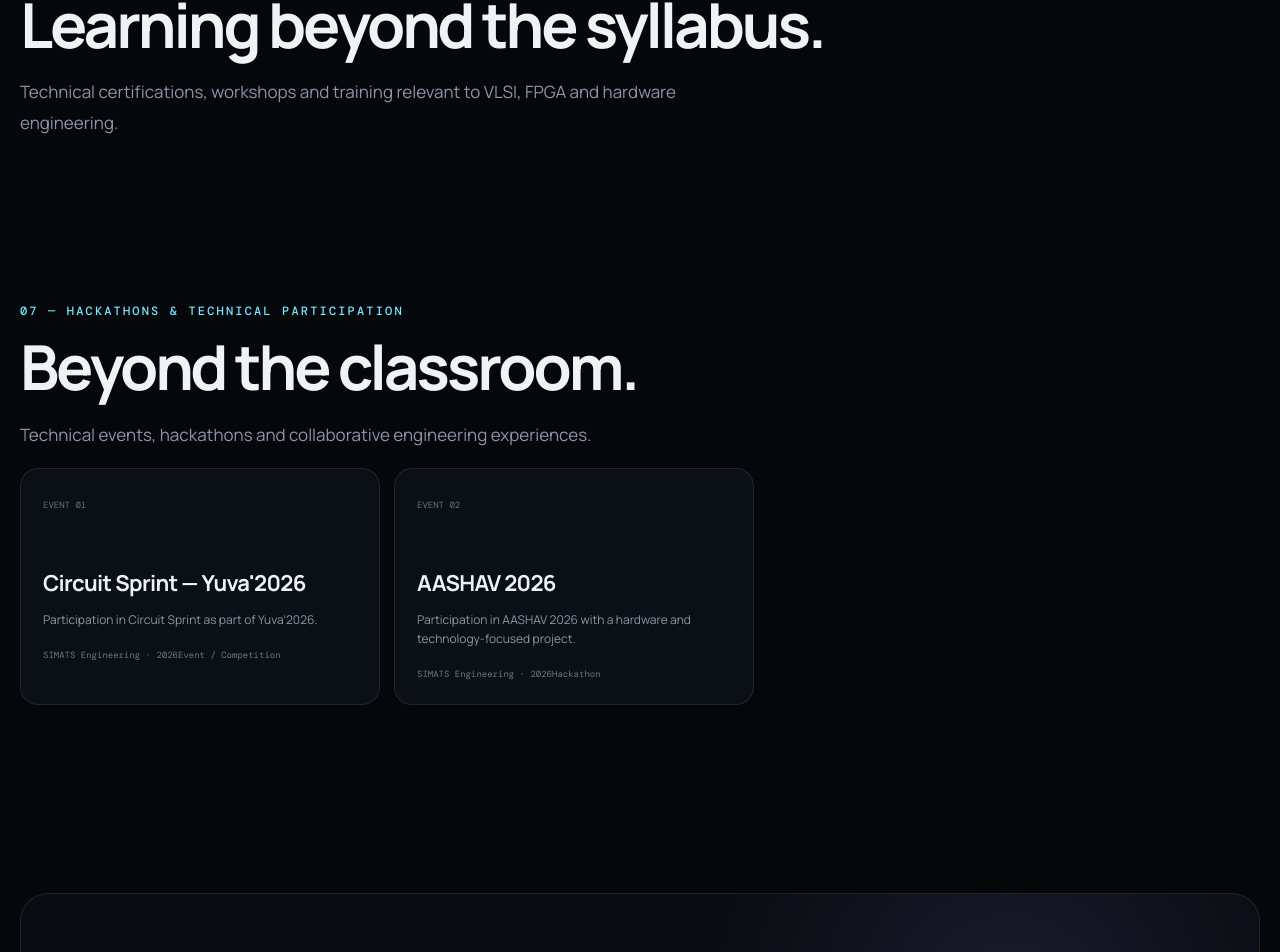
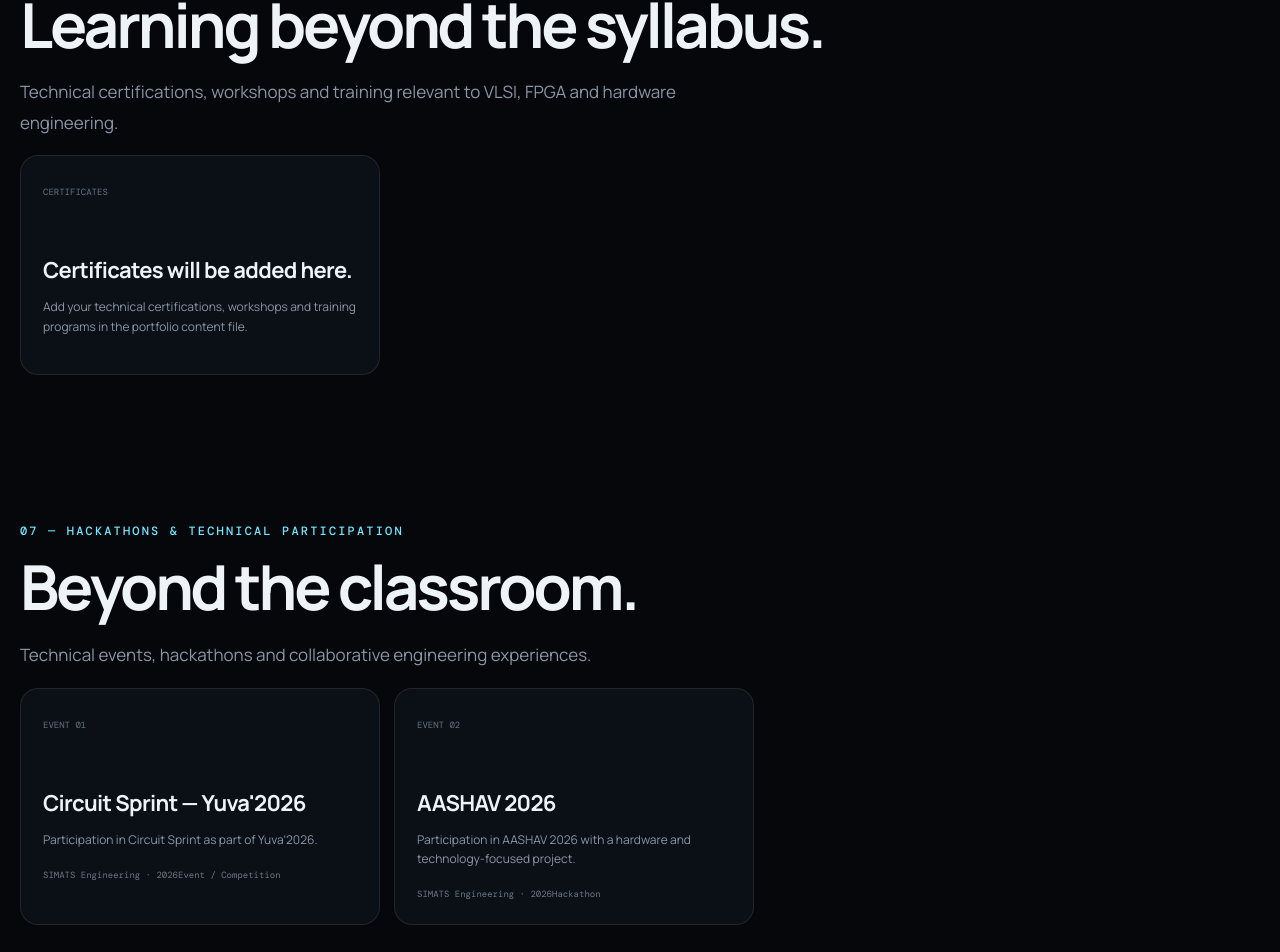
Before and after one commit to Charunivethitha-S/charunivethitha_selvaraj_portfolio, a Next.js app: page / in a window 1280 px wide. Shown: the part 3884-4836 px from the top of the page. Built offline with nearby package versions, Linux system fonts and the light colour scheme.

Commit message:
Update page.tsx

```diff
--- a/app/page.tsx
+++ b/app/page.tsx
@@ -27,7 +27,15 @@ import {
 export default function Home() {
   const [projectIndex, setProjectIndex] = useState(0);
 
+  /* ============================================================
+     PROJECT DATA
+     ------------------------------------------------------------
+     Featured projects appear in the main carousel.
+     All other projects automatically appear below it.
+     ============================================================ */
+
   const featuredProjects = projects.filter((p) => p.featured);
+  const additionalProjects = projects.filter((p) => !p.featured);
 
   const project =
     featuredProjects.length > 0
@@ -35,19 +43,16 @@ export default function Home() {
       : null;
 
   const nextProject = () =>
-    setProjectIndex(
-      (i) =>
+    setProjectIndex((i) =>
       featuredProjects.length > 0
         ? (i + 1) % featuredProjects.length
         : 0
     );
 
   const prevProject = () =>
-    setProjectIndex(
-      (i) =>
+    setProjectIndex((i) =>
       featuredProjects.length > 0
-          ? (i - 1 + featuredProjects.length) %
-            featuredProjects.length
+        ? (i - 1 + featuredProjects.length) % featuredProjects.length
         : 0
     );
 
@@ -57,7 +62,10 @@ export default function Home() {
 
       <main>
 
-        {/* ================= HERO ================= */}
+        {/* ========================================================
+            HERO
+            ======================================================== */}
+
         <section className="hero" id="home">
           <div className="container hero-grid">
 
@@ -262,7 +270,6 @@ export default function Home() {
                   pointerEvents: "none",
                 }}
               />
-
             </div>
           </div>
 
@@ -272,7 +279,10 @@ export default function Home() {
         </section>
 
 
-        {/* ================= MARQUEE ================= */}
+        {/* ========================================================
+            MARQUEE
+            ======================================================== */}
+
         <div className="marquee">
           <div className="marquee-track">
             <span>VLSI</span>
@@ -295,7 +305,10 @@ export default function Home() {
         </div>
 
 
-        {/* ================= 01 EXECUTIVE SUMMARY ================= */}
+        {/* ========================================================
+            01 EXECUTIVE SUMMARY
+            ======================================================== */}
+
         <section className="section compact" id="summary">
           <div className="container">
 
@@ -324,7 +337,10 @@ export default function Home() {
         </section>
 
 
-        {/* ================= 02 ABOUT ================= */}
+        {/* ========================================================
+            02 ABOUT
+            ======================================================== */}
+
         <section className="section compact" id="about">
           <div className="container">
 
@@ -390,7 +406,10 @@ export default function Home() {
         </section>
 
 
-        {/* ================= 03 FEATURED PROJECTS ================= */}
+        {/* ========================================================
+            03 FEATURED PROJECTS
+            ======================================================== */}
+
         <section className="section" id="projects">
           <div className="container">
 
@@ -451,12 +470,58 @@ export default function Home() {
                 </>
               )}
 
+              {!project && (
+                <div className="credential">
+                  <p>No featured projects added yet.</p>
                 </div>
+              )}
+
+            </div>
+
+
+            {/* ====================================================
+                ADDITIONAL / ACADEMIC PROJECTS
+
+                Automatically displays every project where:
+                featured: false
+                ==================================================== */}
+
+            {additionalProjects.length > 0 && (
+              <div style={{ marginTop: "90px" }}>
+
+                <div className="section-kicker">
+                  academic & additional projects
+                </div>
+
+                <div
+                  style={{
+                    display: "grid",
+                    gridTemplateColumns:
+                      "repeat(auto-fit, minmax(280px, 1fr))",
+                    gap: "20px",
+                    marginTop: "28px",
+                  }}
+                >
+                  {additionalProjects.map((project, index) => (
+                    <ProjectCard
+                      key={project.slug}
+                      project={project}
+                      index={index}
+                    />
+                  ))}
+                </div>
+
+              </div>
+            )}
+
           </div>
         </section>
 
 
-        {/* ================= 04 RESEARCH ================= */}
+        {/* ========================================================
+            04 RESEARCH
+            ======================================================== */}
+
         <section className="section compact" id="research">
           <div className="container">
 
@@ -498,7 +563,10 @@ export default function Home() {
         </section>
 
 
-        {/* ================= 05 EXPERIENCE ================= */}
+        {/* ========================================================
+            05 EXPERIENCE
+            ======================================================== */}
+
         <section className="section compact" id="experience">
           <div className="container">
 
@@ -550,7 +618,10 @@ export default function Home() {
         </section>
 
 
-        {/* ================= 06 CERTIFICATES ================= */}
+        {/* ========================================================
+            06 CERTIFICATES
+            ======================================================== */}
+
         <section className="section compact" id="certificates">
           <div className="container">
 
@@ -561,7 +632,9 @@ export default function Home() {
             />
 
             <div className="horizontal-cards">
-              {certificates.map((certificate, i) => (
+
+              {certificates.length > 0 ? (
+                certificates.map((certificate, i) => (
                   <div
                     className="credential"
                     key={`${certificate.title}-${i}`}
@@ -579,14 +652,32 @@ export default function Home() {
                       {certificate.category} · {certificate.date}
                     </small>
                   </div>
-              ))}
+                ))
+              ) : (
+                <div className="credential">
+                  <span className="mono">
+                    CERTIFICATES
+                  </span>
+
+                  <h3>Certificates will be added here.</h3>
+
+                  <p>
+                    Add your technical certifications, workshops and
+                    training programs in the portfolio content file.
+                  </p>
+                </div>
+              )}
+
             </div>
 
           </div>
         </section>
 
 
-        {/* ================= 07 HACKATHONS & EVENTS ================= */}
+        {/* ========================================================
+            07 HACKATHONS & EVENTS
+            ======================================================== */}
+
         <section
           className="section compact"
           id="participation"
@@ -631,7 +722,10 @@ export default function Home() {
         </section>
 
 
-        {/* ================= 08 CONTACT ================= */}
+        {/* ========================================================
+            08 CONTACT
+            ======================================================== */}
+
         <section
           className="section"
           id="contact"
@@ -697,7 +791,10 @@ export default function Home() {
       </main>
 
 
-      {/* ================= FOOTER ================= */}
+      {/* ==========================================================
+          FOOTER
+          ========================================================== */}
+
       <footer className="footer">
         <div className="container footer-row">
 
```
Lines whose indentation alone changed are shown as unchanged.
